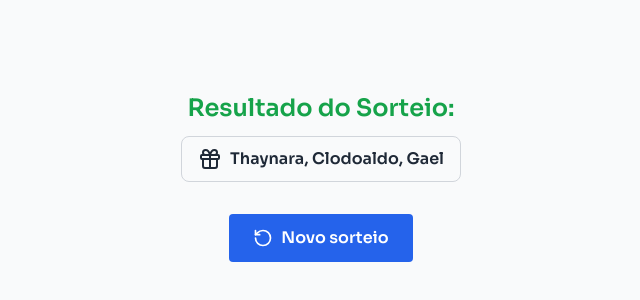
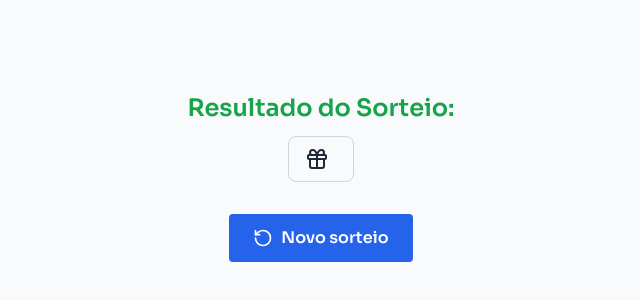
Before and after one commit to ClodoaldoDantas/sorteador-online, a Next.js app: page /resultado in a window 1280 px wide. Shown: the part 224-524 px from the top of the page, without its empty margins (319-959 px from the left). Built offline with nearby package versions, Linux system fonts and the light colour scheme.

Commit message:
Integrando app com zustand

```diff
--- a/package.json
+++ b/package.json
@@ -13,7 +13,8 @@
     "lucide-react": "^0.288.0",
     "next": "13.5.6",
     "react": "^18",
-    "react-dom": "^18"
+    "react-dom": "^18",
+    "zustand": "^4.4.4"
   },
   "devDependencies": {
     "@types/node": "^20",
--- a/src/app/resultado/page.tsx
+++ b/src/app/resultado/page.tsx
@@ -1,13 +1,21 @@
 'use client'
+
+import { useRouter } from 'next/navigation'
+import { Gift, RotateCcw } from 'lucide-react'
 
 import { Center } from '@/components/Center'
 import { Container } from '@/components/Container'
-import { Gift, RotateCcw } from 'lucide-react'
 import { Button } from '@/components/Button'
+import { useAppStore } from '@/store'
 
 import styles from './page.module.scss'
 
 export default function Resultado() {
+  const router = useRouter()
+  const result = useAppStore((state) => state.result)
+
+  const handleBack = () => router.back()
+
   return (
     <Center>
       <Container className={styles.wrapper}>
@@ -15,10 +23,10 @@ export default function Resultado() {
 
         <div className={styles.result}>
           <Gift size={24} />
-          <span>Thaynara, Clodoaldo, Gael</span>
+          <span>{result.join(', ')}</span>
         </div>
 
-        <Button>
+        <Button onClick={handleBack}>
           <RotateCcw size={20} /> Novo sorteio
         </Button>
       </Container>
--- /dev/null
+++ b/src/store/index.ts
@@ -0,0 +1,15 @@
+import { create } from 'zustand'
+
+type Result = string[] | number[]
+
+interface AppState {
+  result: Result
+  setResult: (payload: Result) => void
+  reset: () => void
+}
+
+export const useAppStore = create<AppState>((set) => ({
+  result: [],
+  setResult: (payload) => set({ result: payload }),
+  reset: () => set({ result: [] }),
+}))
```
Also changed, not shown: src/app/sorteador-de-nomes/page.tsx (+7 -1 lines), src/app/sorteador-de-numeros/page.tsx (+8 -2 lines), 1 other file (tests, documents, lock files or other folders).
